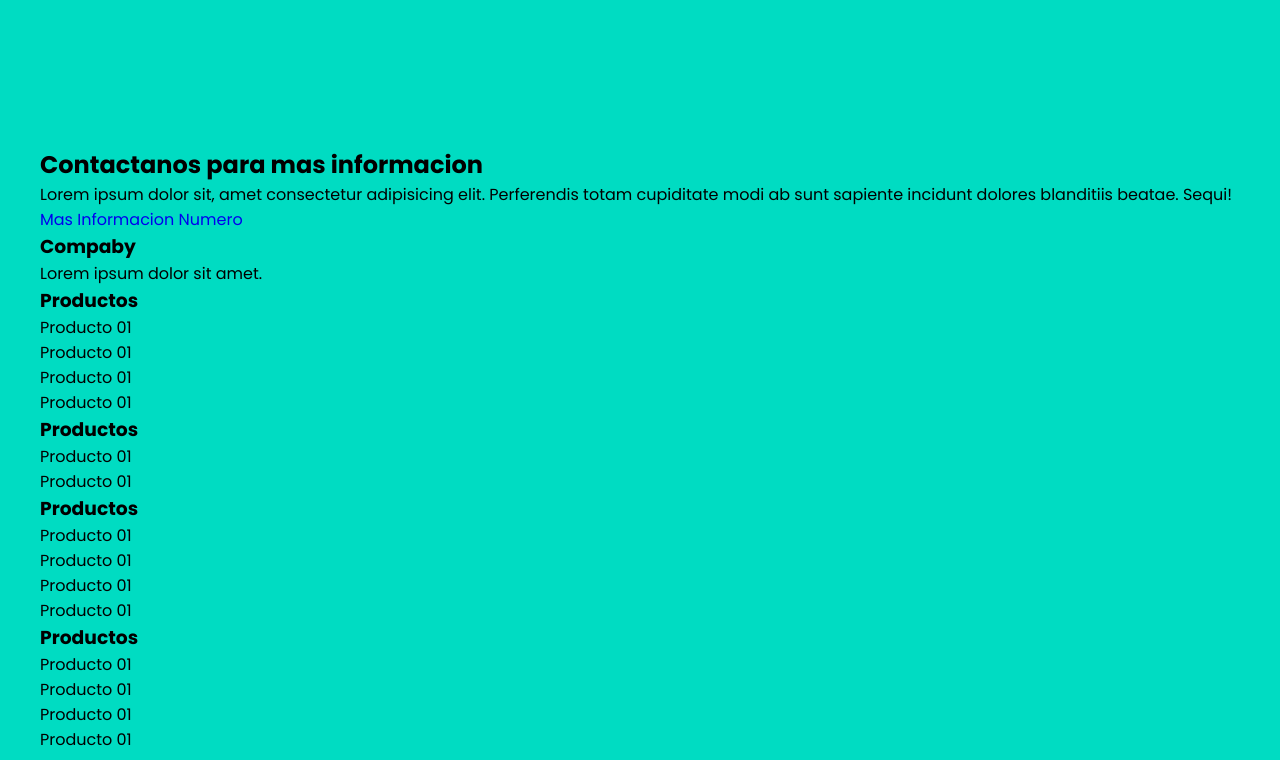
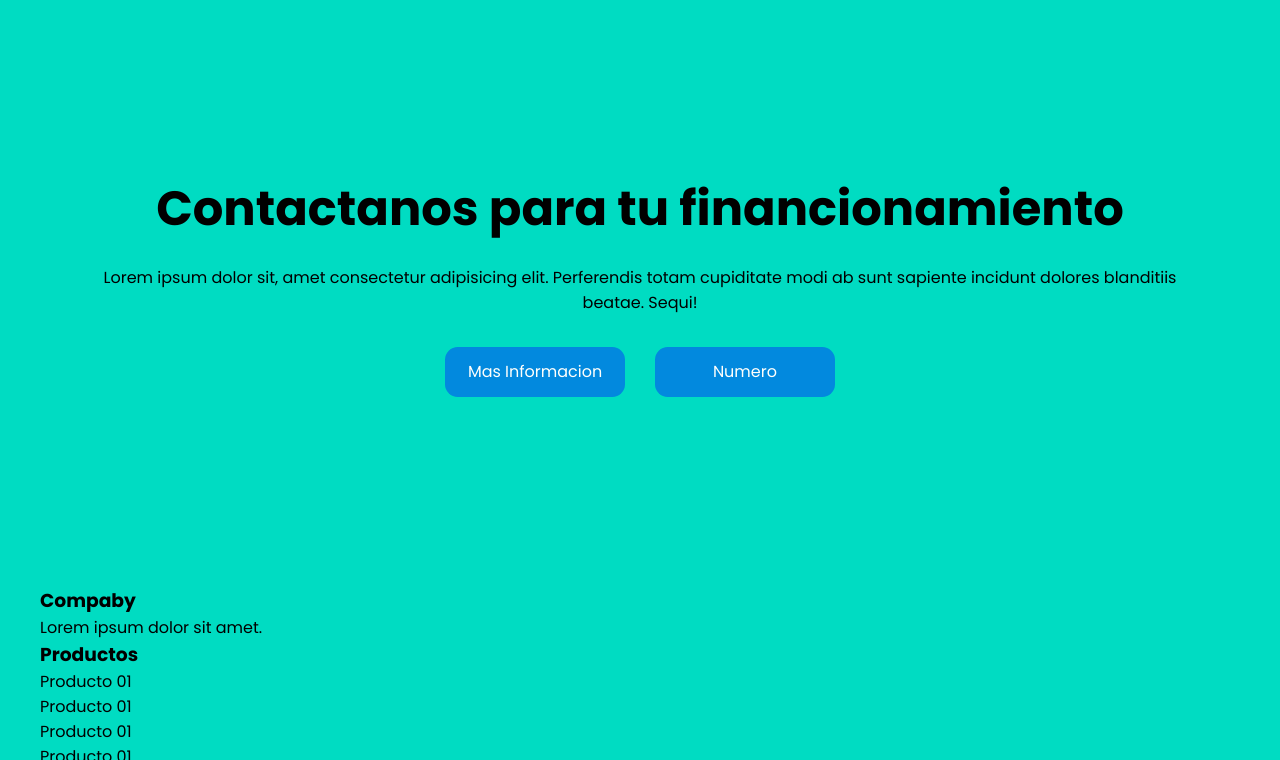
Before and after one commit to Jhonatanisai8/demo-web-empresarial, a plain HTML site: page index.html in a window 1280 px wide. Shown: the part 1914-2674 px from the top of the page. Drawn offline with Linux system fonts and the light colour scheme.

Commit message:
seccion de contac

```diff
--- /dev/null
+++ b/css/style-contac.css
@@ -0,0 +1,43 @@
+.contac {
+    display: flex;
+    /* border: 1px solid black; */
+    margin-top: 11rem;
+    margin-bottom: 11rem;
+    flex-direction: column;
+    align-items: center;
+}
+
+.contacto__title {
+    text-align: center;
+    margin: 0.03rem;
+    font-size: 3rem;
+}
+
+.contacto__paragraf {
+    margin: 1.2rem 3rem;
+    text-align: center;
+}
+
+.contacto__botones {
+    /* display: flex; */
+    text-align: center;
+    align-items: center;
+    justify-content: space-around;
+}
+
+.botones__link {
+    display: inline-block;
+    background-color: #0289de;
+    padding: .8rem;
+    margin: .8rem;
+    border-radius: 0.8rem;
+    color: #FFFFFC;
+    width: 15%;
+    max-width: 15%;
+    text-align: center;
+    transition-duration: 1s;
+}
+
+.botones__link:hover {
+    font-size: 1.1rem;
+}
--- a/css/style-header.css
+++ b/css/style-header.css
@@ -50,7 +50,9 @@
     display: flex;
     /* border: 0.5px solid red; */
     align-items: center;
-    margin-top: 150px;
+    /* margin-top: 150px; */
+      margin-top: 11rem;
+    margin-bottom: 11rem;
 }
 
 .header__1 {
--- a/index.html
+++ b/index.html
@@ -15,6 +15,7 @@
     <link rel="stylesheet" href="css/style-users.css">
     <link rel="stylesheet" href="css/style-nosotros.css">
     <link rel="stylesheet" href="css/style-services.css">
+    <link rel="stylesheet" href="css/style-contac.css">
     <title>Web Empresarial</title>
 </head>
 
@@ -158,7 +159,7 @@
 
     <section class="contac container">
         <div class="contacto__txt">
-            <h2 class="contacto__title">Contactanos para mas informacion</h2>
+            <h2 class="contacto__title">Contactanos para tu financionamiento</h2>
             <p class="contacto__paragraf">
                 Lorem ipsum dolor sit, amet consectetur adipisicing elit. Perferendis totam cupiditate modi ab sunt
                 sapiente incidunt dolores blanditiis beatae. Sequi!
```
